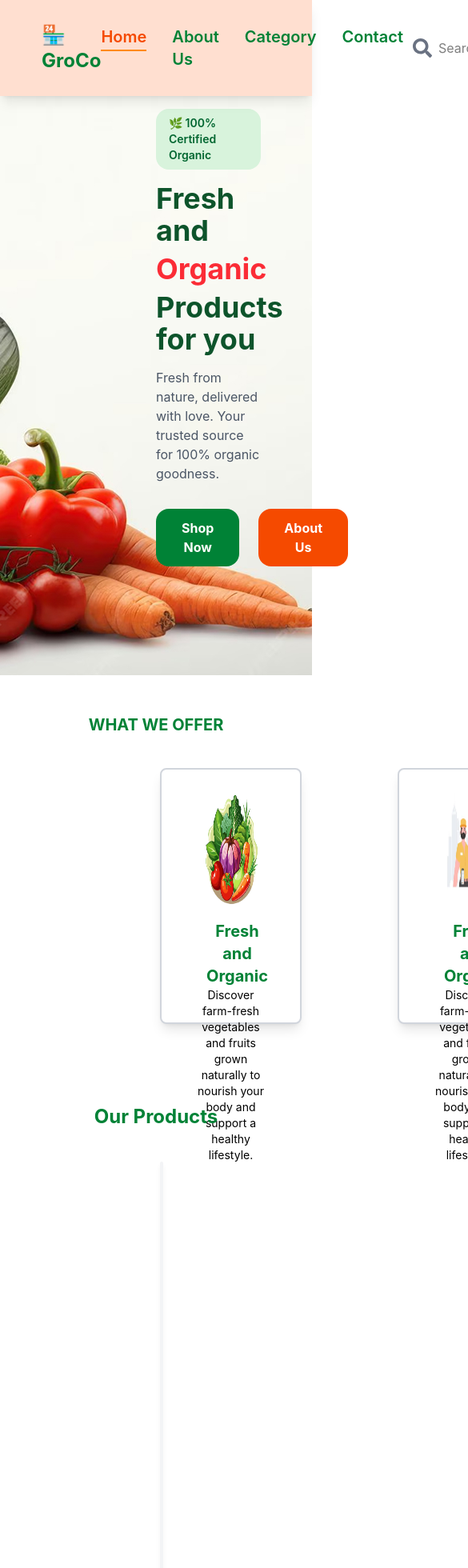
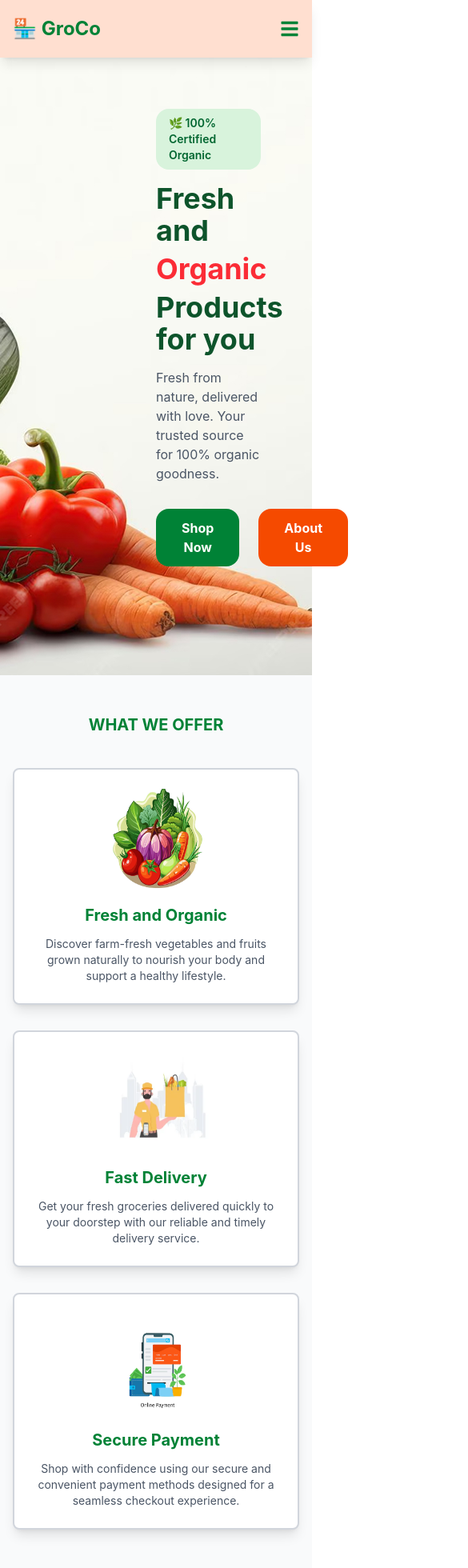
Before and after one commit to Sriramarjun2007/grocery-shop, a React (Vite) app in the folder grocery/: page / in a window 390 px wide. Shown: the top 1960 px of the page at 80% size, 585 px wide, since content can reach past the window. Built offline with nearby package versions, Linux system fonts and the light colour scheme.

Commit message:
media query update

```diff
--- a/grocery/src/App.jsx
+++ b/grocery/src/App.jsx
@@ -9,6 +9,7 @@ import Cart from "./pages/Cart";
 import Checkout from "./pages/Checkout";
 import Ourcattegory from "./component/Ourcategory";
 import Blog from "./component/Blog";
+import Footer from "./component/Footer";
 
 function App() {
   const [search, setSearch] = useState("");
@@ -27,17 +28,20 @@ function App() {
               <Ourproduct search={search} />
               <Ourcattegory />
               <Blog/>
+              <Footer />
             </>
           }
         />
 
         <Route
           path="/category"
-          element={<Category search={search} />}
+          element={<Category search={search} />
+        }
         />
 
         <Route path="/cart" element={<Cart />} />
         <Route path="/checkout" element={<Checkout />} />
+
       </Routes>
     </div>
   );
--- a/grocery/src/component/Feature.jsx
+++ b/grocery/src/component/Feature.jsx
@@ -1,58 +1,96 @@
 import organic from "../assets/organic.png";
 import delivery from "../assets/delivery.png";
 import payment from "../assets/payment.png";
-function Feature(){
-    return(
-    <div>
-      <p className="text-center pt-12 text-xl text-green-700 font-bold">WHAT WE OFFER</p>
-      <div className="flex gap-30 pt-10 pl-50">
+
+function Feature() {
+  return (
+    <div className="py-12 bg-gray-50">
+      {/* Heading */}
+      <p className="text-center text-xl md:text-2xl text-green-700 font-bold mb-10">
+        WHAT WE OFFER
+      </p>
+
+      {/* Cards Container */}
+      <div className="max-w-7xl mx-auto px-4 sm:px-6 lg:px-8 grid grid-cols-1 md:grid-cols-2 lg:grid-cols-3 gap-8">
+
+        {/* Card 1 */}
         <div className="
-        border-2 border-gray-300
-        h-80 w-70 pt-8 pl-10 pr-10
-        bg-white rounded-lg
-        shadow-lg
+          bg-white rounded-lg border-2 border-gray-300
+          shadow-lg p-6
           transition-all duration-300
-        hover:shadow-2xl
-        hover:-translate-y-2
-        hover:scale-105
-        hover:border-white
-        hover:ring-4
-        hover:ring-orange-500">
-        <img src={organic} className="w-50 h-35 "/>
-        <p className="text-green-700 font-bold text-xl pl-4 pt-4 text-center">Fresh and Organic</p>
-        <p className="text-sm text-center">Discover farm-fresh vegetables and fruits grown naturally to nourish your body and support a healthy lifestyle.</p>
+          hover:shadow-2xl hover:-translate-y-2
+          hover:scale-105 hover:border-white
+          hover:ring-4 hover:ring-orange-500
+        ">
+          <img
+            src={organic}
+            alt="Organic"
+            className="w-40 h-32 md:w-48 md:h-36 mx-auto"
+          />
+
+          <p className="text-green-700 font-bold text-xl text-center mt-4">
+            Fresh and Organic
+          </p>
+
+          <p className="text-sm text-center text-gray-600 mt-3">
+            Discover farm-fresh vegetables and fruits grown naturally to
+            nourish your body and support a healthy lifestyle.
+          </p>
         </div>
+
+        {/* Card 2 */}
         <div className="
-        h-80 w-70 pt-3 pl-10 pr-10 border-gray-300 border-2
-        bg-white rounded-lg
-        shadow-lg
+          bg-white rounded-lg border-2 border-gray-300
+          shadow-lg p-6
           transition-all duration-300
-        hover:shadow-2xl
-        hover:-translate-y-2
-        hover:scale-105
-        hover:border-white
-        hover:ring-4
-        hover:ring-orange-500">
-        <img src={delivery} className="w-50 h-40"/>
-        <p className="text-green-700 font-bold text-xl pl-4 pt-4 text-center">Fresh and Organic</p>
-        <p className="text-sm text-center">Discover farm-fresh vegetables and fruits grown naturally to nourish your body and support a healthy lifestyle.</p>
+          hover:shadow-2xl hover:-translate-y-2
+          hover:scale-105 hover:border-white
+          hover:ring-4 hover:ring-orange-500
+        ">
+          <img
+            src={delivery}
+            alt="Delivery"
+            className="w-40 h-32 md:w-48 md:h-36 mx-auto"
+          />
+
+          <p className="text-green-700 font-bold text-xl text-center mt-4">
+            Fast Delivery
+          </p>
+
+          <p className="text-sm text-center text-gray-600 mt-3">
+            Get your fresh groceries delivered quickly to your doorstep with
+            our reliable and timely delivery service.
+          </p>
         </div>
-      <div className="h-80 w-70 pt-3 pl-10 pr-10  border-gray-300  border-2
-        bg-white rounded-lg
-        shadow-lg
+
+        {/* Card 3 */}
+        <div className="
+          bg-white rounded-lg border-2 border-gray-300
+          shadow-lg p-6
           transition-all duration-300
-        hover:shadow-2xl
-        hover:-translate-y-2
-        hover:scale-105
-        hover:border-white
-        hover:ring-4
-        hover:ring-orange-500">
-        <img src={payment} className="w-50 h-40"/>
-        <p className="text-green-700 font-bold text-xl pl-4 pt-4 text-center">Fresh and Organic</p>
-        <p className="text-sm text-center">Discover farm-fresh vegetables and fruits grown naturally to nourish your body and support a healthy lifestyle.</p>
+          hover:shadow-2xl hover:-translate-y-2
+          hover:scale-105 hover:border-white
+          hover:ring-4 hover:ring-orange-500
+        ">
+          <img
+            src={payment}
+            alt="Payment"
+            className="w-40 h-32 md:w-48 md:h-36 mx-auto"
+          />
+
+          <p className="text-green-700 font-bold text-xl text-center mt-4">
+            Secure Payment
+          </p>
+
+          <p className="text-sm text-center text-gray-600 mt-3">
+            Shop with confidence using our secure and convenient payment
+            methods designed for a seamless checkout experience.
+          </p>
         </div>
+
       </div>
     </div>
   );
 }
+
 export default Feature;
--- a/grocery/src/component/Navbar.jsx
+++ b/grocery/src/component/Navbar.jsx
@@ -1,39 +1,73 @@
-import { FaSearch } from "react-icons/fa";
+import { useState } from "react";
+import { FaSearch, FaUser, FaBars, FaTimes } from "react-icons/fa";
 import { FaBagShopping } from "react-icons/fa6";
-import { FaUser } from "react-icons/fa";
-import { Link, useLocation } from 'react-router-dom';
-import { useCart } from "../CartContext"
+import { Link, useLocation } from "react-router-dom";
+import { useCart } from "../CartContext";
 
 function Navbar({ search, setSearch }) {
   const location = useLocation();
   const { totalItems } = useCart();
+  const [isOpen, setIsOpen] = useState(false);
+
   return (
-    <nav className="bg-[#FFDFD0] p-7 fixed top-0 left-0 w-full z-50 shadow-lg">
+    <nav className="bg-[#FFDFD0] fixed top-0 left-0 w-full z-50 shadow-lg">
+      <div className="max-w-7xl mx-auto px-4 py-5">
+        <div className="flex justify-between items-center">
 
-      <div className="flex justify-between items-center px-6">
-
+          {/* Logo */}
           <h1 className="text-2xl font-bold text-green-700">
             🏪 GroCo
           </h1>
 
-        <ul className="flex gap-8 font-semibold text-xl text-green-700 list-none">
+          {/* Desktop Menu */}
+          <ul className="hidden md:flex gap-8 font-semibold text-xl text-green-700">
             <li>
-            <Link to="/"
-              className={`pb-1 transition-all duration-200 ${location.pathname === "/" ? "border-b-2 border-orange-400 text-orange-600" : "hover:text-orange-600"}`}>
+              <Link
+                to="/"
+                className={`pb-1 transition-all duration-200 ${
+                  location.pathname === "/"
+                    ? "border-b-2 border-orange-400 text-orange-600"
+                    : "hover:text-orange-600"
+                }`}
+              >
                 Home
               </Link>
             </li>
-          <li><a href="#" className="hover:text-orange-300 transition-all duration-200">About Us</a></li>
+
             <li>
-            <Link to="/category"
-              className={`pb-1 transition-all duration-200 ${location.pathname === "/category" ? "border-b-2 border-orange-400 text-orange-600" : "hover:text-orange-600"}`}>
+              <a
+                href="#"
+                className="hover:text-orange-600 transition-all duration-200"
+              >
+                About Us
+              </a>
+            </li>
+
+            <li>
+              <Link
+                to="/category"
+                className={`pb-1 transition-all duration-200 ${
+                  location.pathname === "/category"
+                    ? "border-b-2 border-orange-400 text-orange-600"
+                    : "hover:text-orange-600"
+                }`}
+              >
                 Category
               </Link>
             </li>
-          <li><a href="#" className="hover:text-orange-300 transition-all duration-200">Contact</a></li>
+
+            <li>
+              <a
+                href="#"
+                className="hover:text-orange-600 transition-all duration-200"
+              >
+                Contact
+              </a>
+            </li>
           </ul>
 
-        <div className="flex gap-6 text-black text-2xl items-center">
+          {/* Desktop Icons */}
+          <div className="hidden md:flex gap-6 text-black text-2xl items-center">
             <div className="flex items-center bg-white rounded-full px-3 py-2">
               <FaSearch className="text-gray-500" />
 
@@ -45,14 +79,84 @@ function Navbar({ search, setSearch }) {
                 onChange={(e) => setSearch(e.target.value)}
               />
             </div>
+
             <div className="relative">
               <Link to="/cart">
-            <FaBagShopping className="cursor-pointer hover:text-orange-300 transition-colors duration-200" />
-            <span className="absolute -top-2 -right-2 bg-orange-500 text-white text-xs rounded-full w-4 h-4 flex items-center justify-center">{totalItems()}</span> </Link>
-          </div>
-          <FaUser className="cursor-pointer hover:text-orange-300 transition-colors duration-200" />
+                <FaBagShopping className="cursor-pointer hover:text-orange-300" />
+
+                <span className="absolute -top-2 -right-2 bg-orange-500 text-white text-xs rounded-full w-5 h-5 flex items-center justify-center">
+                  {totalItems()}
+                </span>
+              </Link>
             </div>
 
+            <FaUser className="cursor-pointer hover:text-orange-300" />
+          </div>
+
+          {/* Mobile Menu Button */}
+          <button
+            className="md:hidden text-2xl text-green-700"
+            onClick={() => setIsOpen(!isOpen)}
+          >
+            {isOpen ? <FaTimes /> : <FaBars />}
+          </button>
+        </div>
+
+        {/* Mobile Menu */}
+        {isOpen && (
+          <div className="md:hidden mt-4 bg-white rounded-lg p-5 shadow-lg">
+            <ul className="flex flex-col gap-4 font-semibold text-lg text-green-700">
+              <li>
+                <Link to="/" onClick={() => setIsOpen(false)}>
+                  Home
+                </Link>
+              </li>
+
+              <li>
+                <a href="#">About Us</a>
+              </li>
+
+              <li>
+                <Link
+                  to="/category"
+                  onClick={() => setIsOpen(false)}
+                >
+                  Category
+                </Link>
+              </li>
+
+              <li>
+                <a href="#">Contact</a>
+              </li>
+            </ul>
+
+            {/* Mobile Search */}
+            <div className="flex items-center bg-gray-100 rounded-full px-3 py-2 mt-5">
+              <FaSearch className="text-gray-500" />
+
+              <input
+                type="text"
+                placeholder="Search..."
+                className="outline-none ml-2 bg-transparent w-full"
+                value={search}
+                onChange={(e) => setSearch(e.target.value)}
+              />
+            </div>
+
+            {/* Mobile Icons */}
+            <div className="flex gap-8 mt-5 text-2xl">
+              <Link to="/cart" className="relative">
+                <FaBagShopping />
+
+                <span className="absolute -top-2 -right-2 bg-orange-500 text-white text-xs rounded-full w-5 h-5 flex items-center justify-center">
+                  {totalItems()}
+                </span>
+              </Link>
+
+              <FaUser />
+            </div>
+          </div>
+        )}
       </div>
     </nav>
   );
--- a/grocery/src/component/Ourcategory.jsx
+++ b/grocery/src/component/Ourcategory.jsx
@@ -3,59 +3,82 @@ import fruits from "../assets/fruits.png";
 import diary from "../assets/diary.png";
 import { Link } from "react-router-dom";
 
+const products = [
+  {
+    id: 1,
+    name: "Fresh Vegetables",
+    offer: "Upto 45% offer",
+    img: vegetables,
+  },
+  {
+    id: 2,
+    name: "Fresh Fruits",
+    offer: "Upto 45% offer",
+    img: fruits,
+  },
+  {
+    id: 3,
+    name: "Fresh Diary",
+    offer: "Upto 45% offer",
+    img: diary,
+  },
+];
 
-
-    const products = [
-    { id: 1, name: "Fresh Vegetables",      offer: "Upto 45% offer",   img: vegetables      },
-    { id: 2, name: "Fresh Fruits",     offer: "Upto 45% offer",   img: fruits    },
-    { id: 3, name: "Fresh Diary",    offer: "Upto 45% offer",  img: diary    },
-    ];
 function Ourcategory() {
   return (
-        <div>
+    <div className="py-12">
       {/* Heading */}
-        <div className="mt-25 text-center text-2xl text-green-700 font-bold">
-            <h2>Our Category</h2>
+      <div className="text-center">
+        <h2 className="text-3xl md:text-4xl text-green-700 font-bold">
+          Our Category
+        </h2>
       </div>
 
       {/* Grid */}
-        <div className="grid grid-cols-1 sm:grid-cols-2 md:grid-cols-3 gap-15 px-16 mt-10 pl-50 pr-50">
+      <div className="max-w-7xl mx-auto grid grid-cols-1 sm:grid-cols-2 lg:grid-cols-3 gap-8 px-4 sm:px-6 lg:px-8 mt-10">
         {products.map((product) => (
           <div
             key={product.id}
             className="
               relative border-2 border-gray-100
               rounded-2xl bg-white shadow-md
-                overflow-hidden cursor-pointer group z-0
+              overflow-hidden cursor-pointer group
               transition-all duration-300 ease-out
               hover:shadow-2xl hover:-translate-y-2
               hover:border-orange-400 hover:ring-2 hover:ring-orange-300
             "
           >
             {/* Image */}
-                <div className="bg-white     flex items-center justify-center h-54 w-full">
+            <div className="bg-white flex items-center justify-center h-56 w-full p-6">
               <img
                 src={product.img}
+                alt={product.name}
                 className="w-full h-36 object-contain transition-transform duration-300 group-hover:scale-110"
-                    alt={product.name}
               />
             </div>
 
             {/* Content */}
-                <div className="p-4">
-                <p className="text-green-700 font-bold text-xl leading-tight text-center pt-2">{product.name}</p>
-                <p className="text-l mt-4 text-gray-400 mt-0.5 text-center"> {product.offer}</p>
+            <div className="p-6 text-center">
+              <p className="text-green-700 font-bold text-xl">
+                {product.name}
+              </p>
+
+              <p className="text-gray-400 mt-3">
+                {product.offer}
+              </p>
 
               <Link to="/category">
-                <button className="
-                    mt-4 ml-17 w-40
-                    bg-gray-500 hover:bg-orange-600 active:scale-95
-                    text-white font-semibold text-sm
-                    py-2.5 rounded-xl
+                <button
+                  className="
+                    mt-5 w-full sm:w-40
+                    bg-gray-500 hover:bg-orange-600
+                    active:scale-95
+                    text-white font-semibold
+                    py-3 rounded-xl
                     transition-all duration-200
-                    flex items-center justify-center gap-2
-                ">
-                    Show more
+                  "
+                >
+                  Show More
                 </button>
               </Link>
             </div>
```
Also changed, not shown: grocery/src/component/Blog.jsx (+17 -16 lines), grocery/src/component/footer.jsx (+134 -0 lines). Lines whose indentation alone changed are shown as unchanged.
